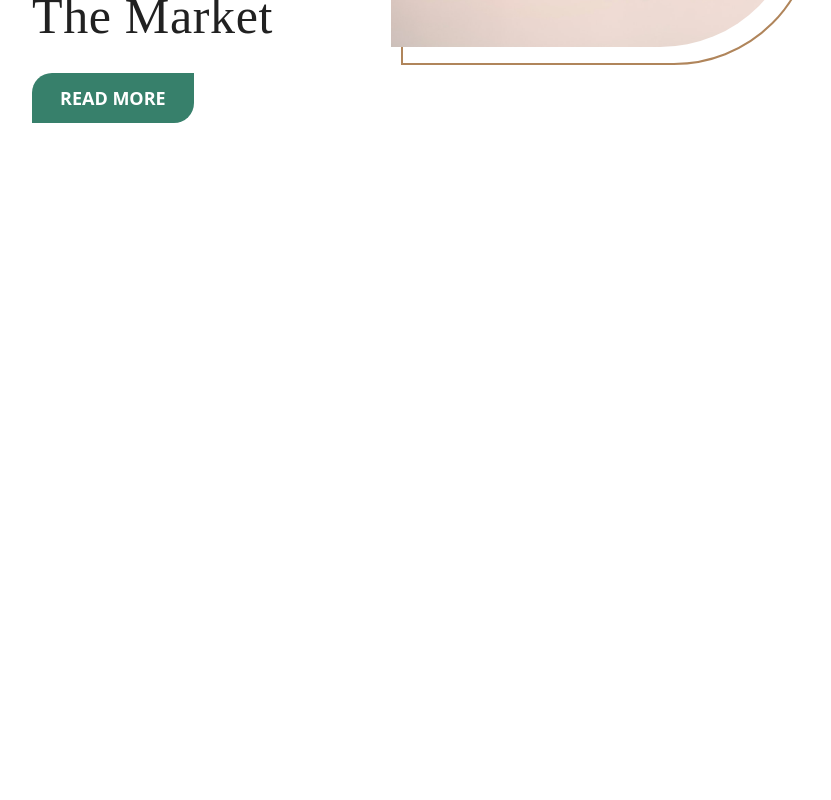
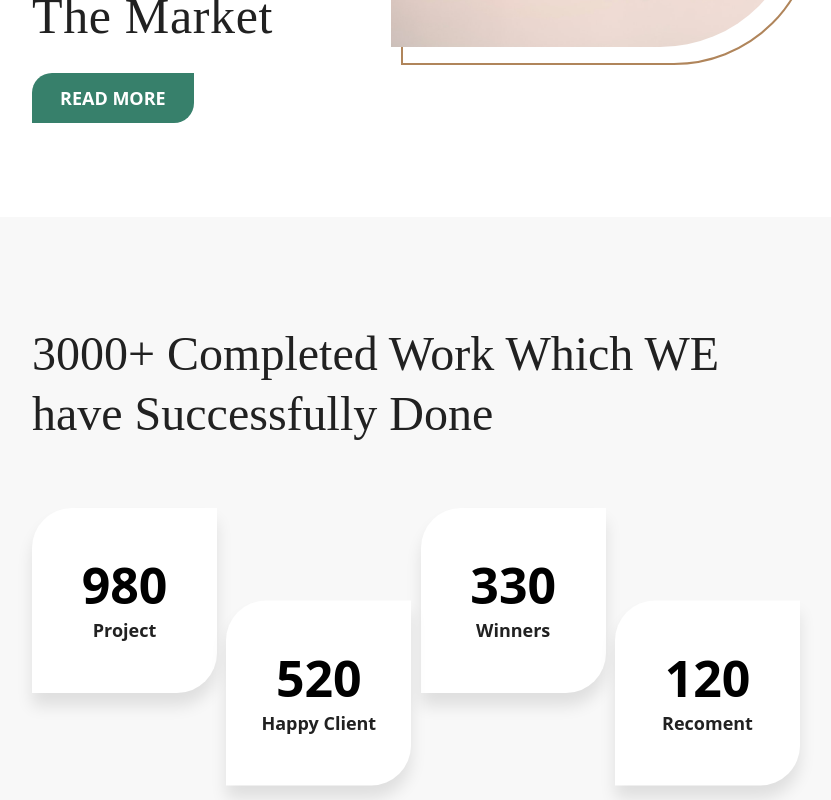
Before and after one commit to elianbecali/decbase, a Next.js app: page /Home in a window 1280 px wide. Shown: the part 2456-3256 px from the top of the page, without its empty margins (224-1055 px from the left). Before the commit the page ends 2673 px from the top, so only its background shows below. Built offline with nearby package versions, Linux system fonts and the light colour scheme.

Commit message:
feat: add 1/2 testimonials section

```diff
--- a/src/pages/Home/index.tsx
+++ b/src/pages/Home/index.tsx
@@ -121,6 +121,33 @@ function Home() {
           <Image src="/images/pexels-lisa-fotios.png" width="682" height="726" alt="Light on"/>
         </div>
       </S.SectionCompany>
+
+      <S.SectionWorkSuccess>
+        <p>
+          3000+ Completed Work Which WE have Successfully Done
+        </p>
+        <div>
+          <div>
+            980
+            <span>Project</span>
+          </div>
+
+          <div>
+            520
+            <span>Happy Client</span>
+          </div>
+
+          <div>
+            330
+            <span>Winners</span>
+          </div>
+
+          <div>
+            120
+            <span>Recoment</span>
+          </div>
+        </div>
+      </S.SectionWorkSuccess>
     </>
   );
 }
--- a/src/pages/Home/styles.ts
+++ b/src/pages/Home/styles.ts
@@ -286,3 +286,55 @@ export const SectionCompany = styled.div`
     }
   }
 `;
+
+export const SectionWorkSuccess = styled.div`
+  padding: 6.688rem 16rem;
+  background-color: var(--alabaster);
+
+  p {
+  font-family: 'Poppins';
+  font-weight: 500;
+  font-size: 3rem;
+  line-height: 3.75rem;
+
+  color: var(--mine-shaft);
+
+  max-width: 823px;
+  padding-bottom: 4rem;
+  margin: 0 auto;
+  }
+
+  >div {
+    display: flex;
+    justify-content: space-between;
+
+
+    div {
+      display: flex;
+      flex-direction: column;
+      align-items: center;
+      justify-content: center;
+
+      width: 11.563rem;
+      height: 11.563rem;
+
+      background-color: var(--white);
+      box-shadow: 0px 13px 16px rgba(0, 0, 0, 0.1);
+      border-radius: 2.5rem 0;
+
+      font-weight: 700;
+      font-size: 3.125rem;
+      line-height: 3.75rem;
+
+      span {
+        font-size: 1.125rem;
+        line-height: 1.875rem;
+        color: var(--mine-shaft);
+      }
+    }
+
+    div:nth-child(2n) {
+      transform: translateY(50%);
+    }
+  }
+`;
--- a/src/styles/GlobalStyle.ts
+++ b/src/styles/GlobalStyle.ts
@@ -3,6 +3,7 @@ import { createGlobalStyle } from 'styled-components';
 export default createGlobalStyle`
   :root {
     --white: #FFFFFF;
+    --alabaster: #F8F8F8;
     --black: #000000;
     --mine-shaft: #212121;
     --dove-gray: #646464;
```
